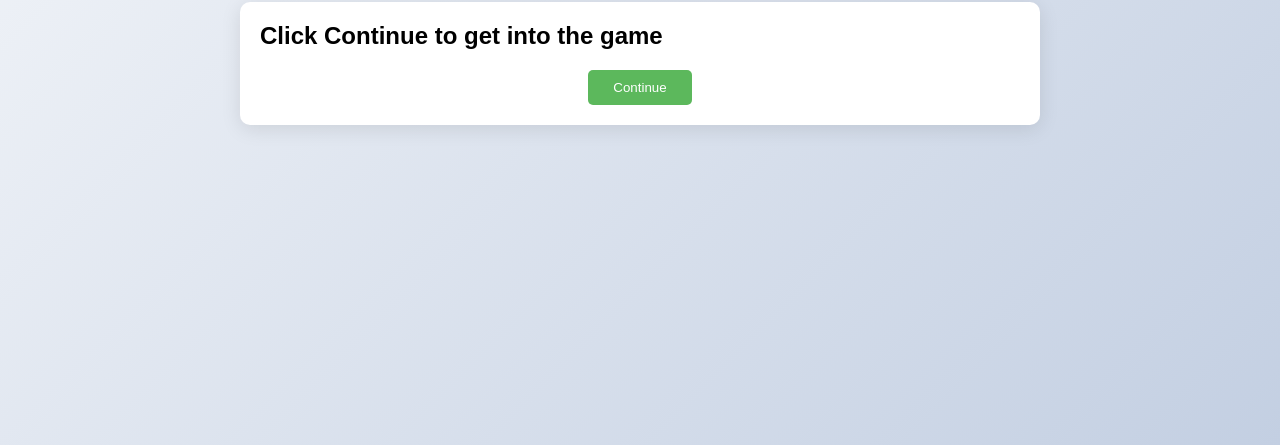
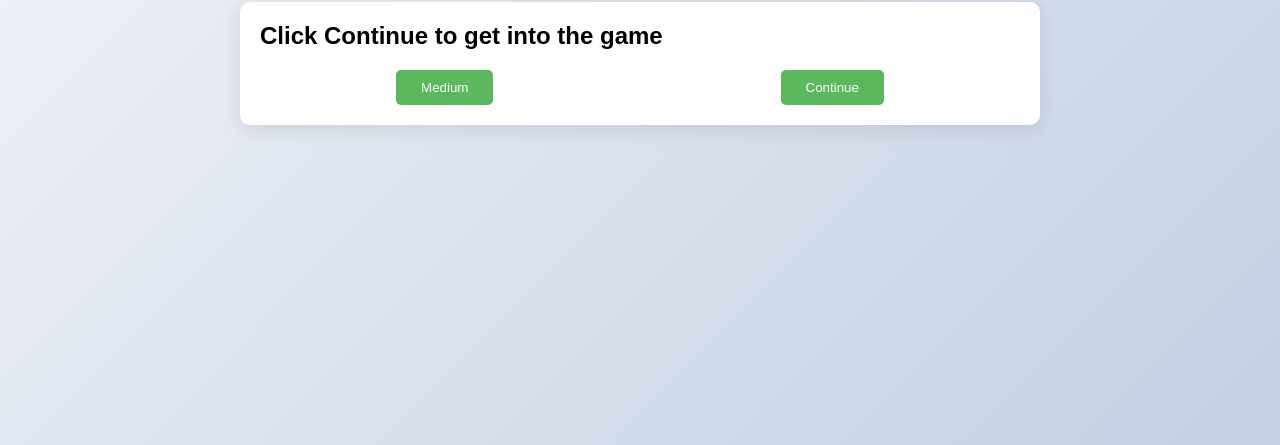
Before and after one commit to sivanesh-murugasamy/Match_the_Coin, a plain HTML site: page index.html in a window 1280 px wide. Both pictures are taken after a click on the button "Play against Computer". Shown: the part 355-800 px from the top of the page. Drawn offline with Linux system fonts and the light colour scheme.

Commit message:
some change

```diff
--- a/index.html
+++ b/index.html
@@ -24,7 +24,7 @@
         <h2>Click Continue to get into the game</h2>
         <div class="level-options">
             <!-- <button class="level-btn" data-level="easy">Easy</button> -->
-            <!-- <button class="level-btn" data-level="medium">Medium</button> -->
+            <button class="level-btn" data-level="medium">Medium</button>
             <button class="level-btn" data-level="hard">Continue</button>
         </div>
     </div>
```
